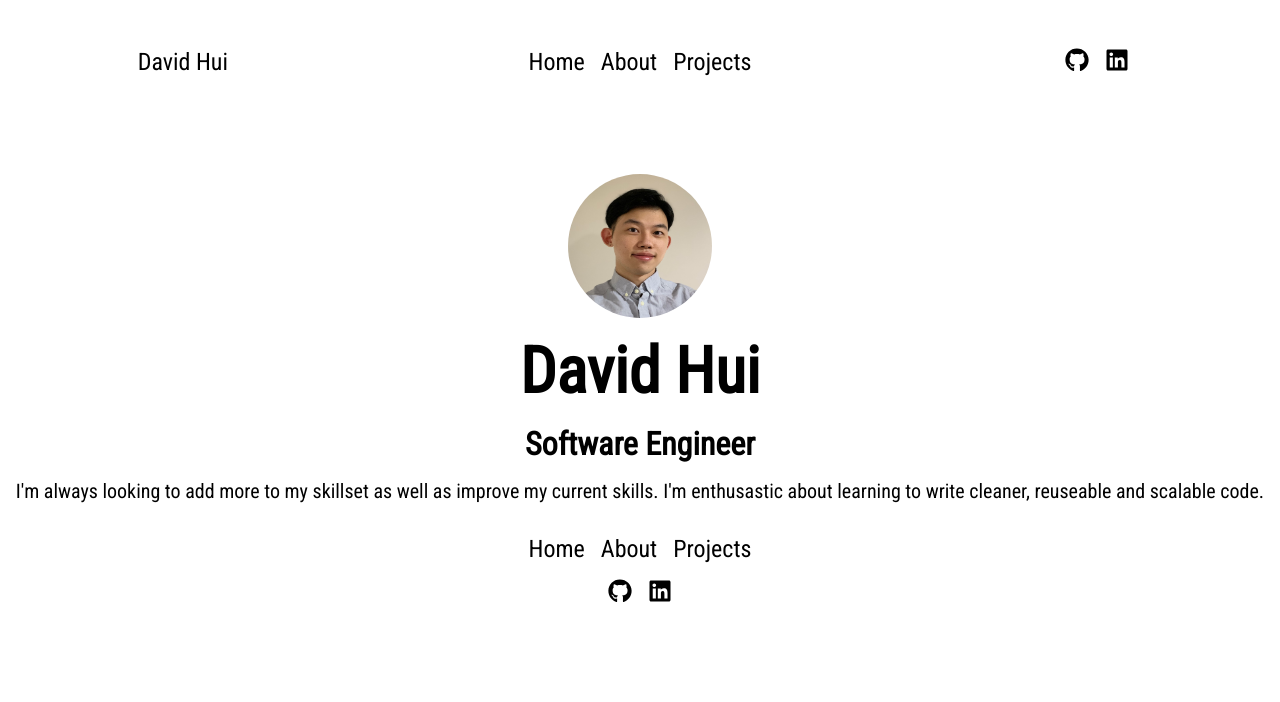
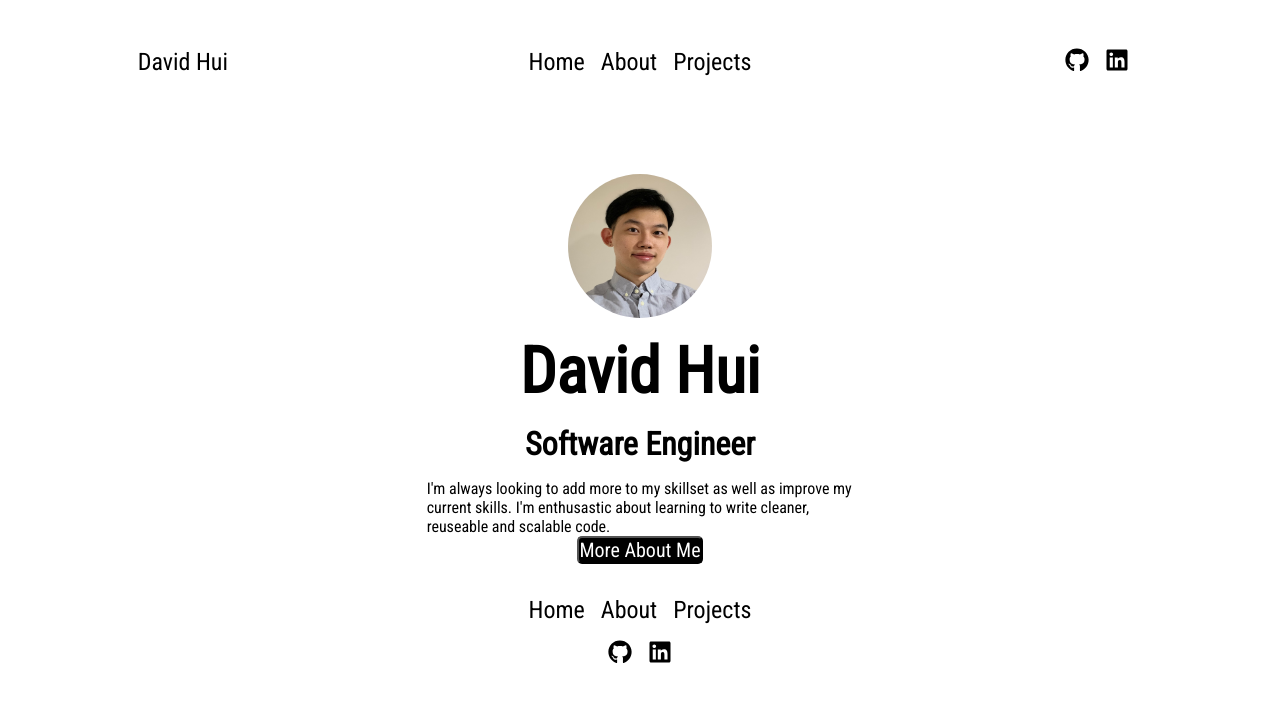
Before and after one commit to dhui0226/dhui0226.github.io, a React app: page / in a window 1280 px wide. Built offline with nearby package versions, Linux system fonts and the light colour scheme; some packages are replaced by stand-ins of ours.

Commit message:
about me button

```diff
--- a/src/components/Home.css
+++ b/src/components/Home.css
@@ -1,8 +1,15 @@
 .homeContainer {
+    display: grid;
+    grid-template-columns: repeat(3, 1fr);
+}
+
+.homeItems {
+    grid-column: 2;
     display: flex;
     flex-direction: column;
     justify-content: center;
     align-items: center;
+    align-self: center;
 }
 
 .homeContainer img {
@@ -26,6 +33,13 @@ h2 {
     font-size: 1.25rem;
 }
 
+.aboutBtn {
+    background-color: black;
+    color: white;
+    border-radius: 5px;
+    font-size: 20px;
+}
+
 @media (max-width: 460px) {
     .homeContainer > p {
         padding: 0 1rem 0 1rem;
--- a/src/components/Home.js
+++ b/src/components/Home.js
@@ -1,14 +1,22 @@
 import './Home.css'
+import { Link } from 'react-router-dom'
 import Image from './images/me.jpg'
 
 const Home = () => {
     return (
         <div>
             <div className='homeContainer'>
-                <img src={Image} alt='David Hui'/>
-                <h1>David Hui</h1>
-                <h2>Software Engineer</h2>
-                <p>I'm always looking to add more to my skillset as well as improve my current skills. I'm enthusastic about learning to write cleaner, reuseable and scalable code.</p>
+                <div className='homeItems'>
+                    <img src={Image} alt='David Hui'/>
+                    <h1>David Hui</h1>
+                    <h2>Software Engineer</h2>
+                    <p>I'm always looking to add more to my skillset as well as improve my current skills. I'm enthusastic about learning to write cleaner, reuseable and scalable code.</p>
+                    <Link to='/about'>
+                        <button className='aboutBtn'>
+                            More About Me
+                        </button>
+                    </Link>
+                </div>
             </div>
         </div>
     )
```
